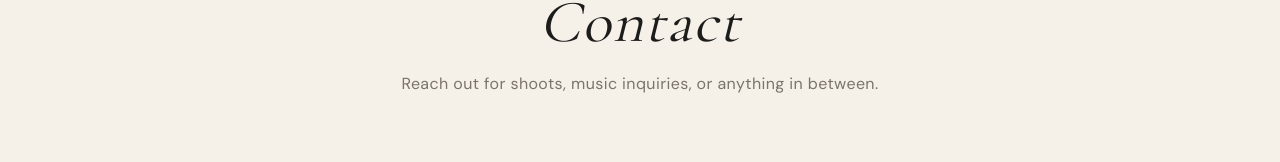
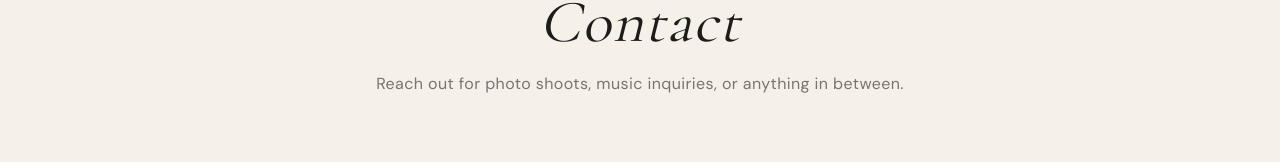
Before and after one commit to lokikaos/website, a Next.js app: page /contact in a window 1280 px wide. Shown: the part 200-362 px from the top of the page. Built offline with nearby package versions, Linux system fonts and the light colour scheme.

Commit message:
Clarify contact tagline: photo shoots

```diff
--- a/src/app/contact/page.tsx
+++ b/src/app/contact/page.tsx
@@ -14,7 +14,7 @@ export default function ContactPage() {
           Contact
         </h1>
         <p className="mt-5 text-muted text-sm md:text-base tracking-wide">
-          Reach out for shoots, music inquiries, or anything in between.
+          Reach out for photo shoots, music inquiries, or anything in between.
         </p>
       </section>
 
```
